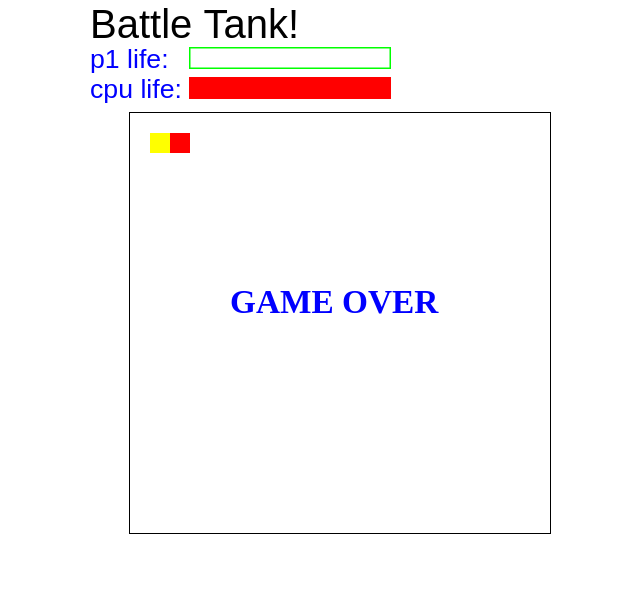
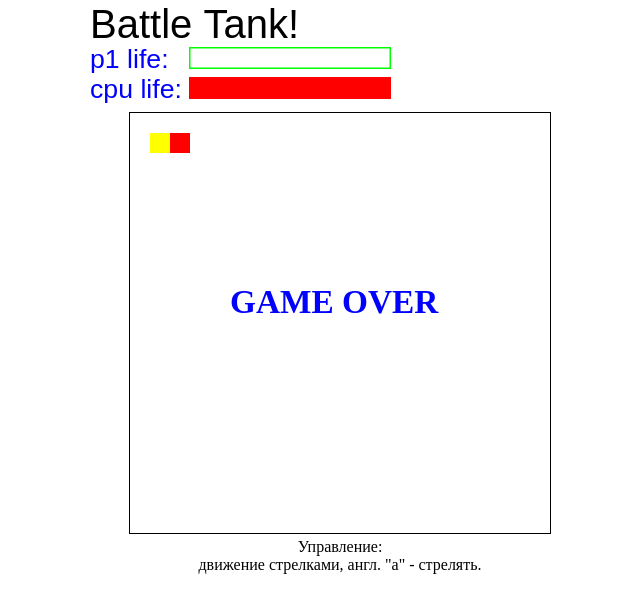
Before and after one commit to unfalse/15old-tank-js, a plain HTML site: page index.html in a window 1280 px wide. Shown: the whole page, without its empty margins (300-940 px from the left). Drawn offline with Linux system fonts and the light colour scheme.

Commit message:
added controls help

```diff
--- a/index.html
+++ b/index.html
@@ -24,5 +24,9 @@
   <script>
     GAME.start();
   </script>
+  <div style="text-align: center;">
+    Управление:<br>
+    движение стрелками, англ. "a" - стрелять.
+  </div>
 </body>
 </html>
```
